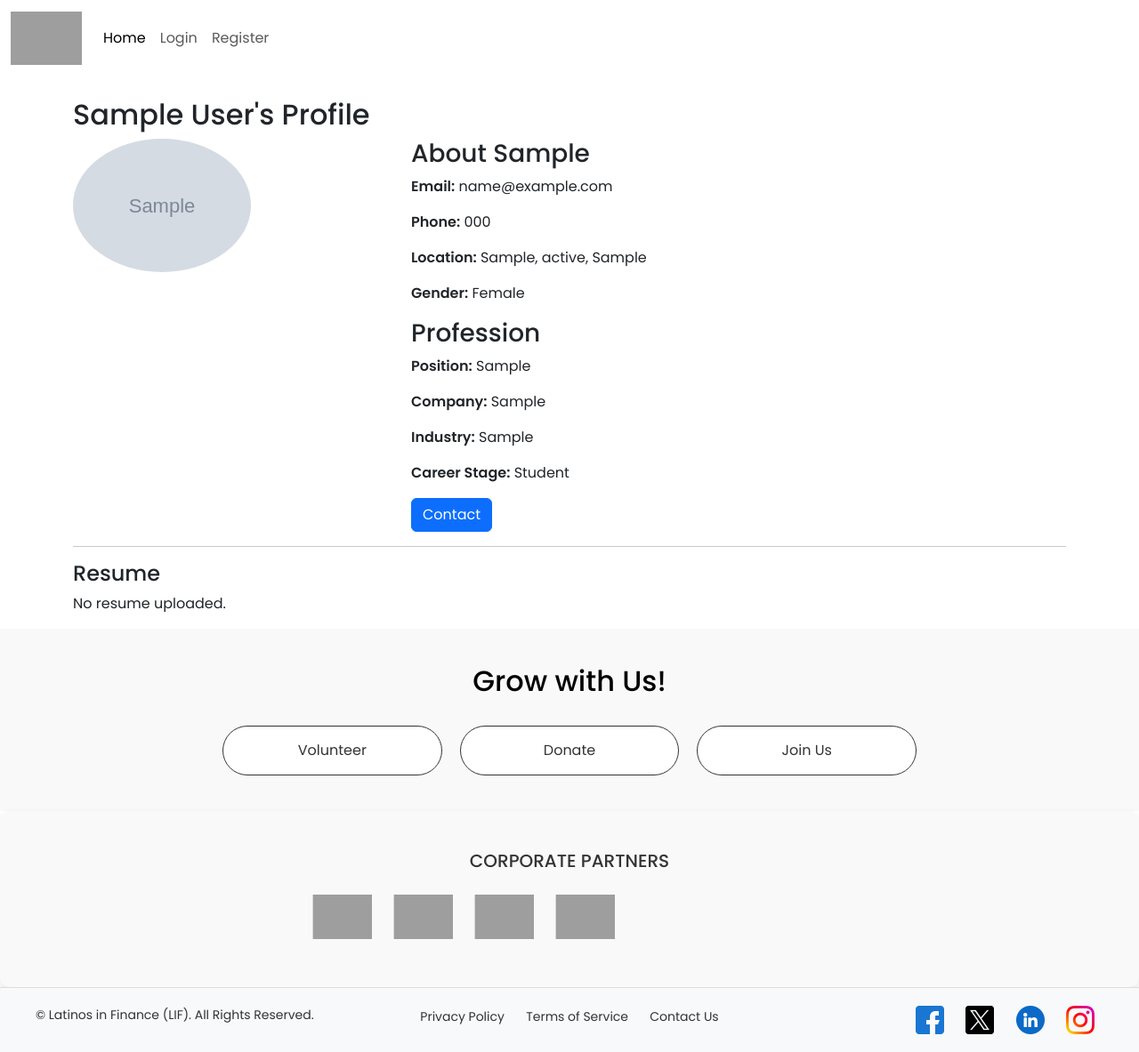
After one commit to erickvivas415/crmproject, a Django app: page /member/1/ in a window 1280 px wide. The commit adds this page. Shown: the whole page at 89% size. Run offline with Django 5.2, Linux system fonts and the light colour scheme; tables that the repository leaves empty hold one stand-in row (values such as "Sample post"); grey boxes marked "Sample" are stand-in pictures; grey boxes are pictures that could not be loaded.

Commit message:
Index for users and dashboard

```diff
--- a/homepage/models.py
+++ b/homepage/models.py
@@ -18,7 +18,7 @@ class Profile(models.Model):
     city = models.CharField(max_length=30)
     state = models.CharField(max_length=30)
     country = models.CharField(max_length=30)
-    gender = models.CharField(max_length=30, choices=gender_choices, default='Female')
+    gender = models.CharField(max_length=30, choices=gender_choices, default='Prefer not to say')
     image = models.ImageField(blank=True, upload_to='images/', default='images/profilepicture.jpg', null=True)
     resume = models.FileField(blank=True, upload_to='resumes/', null=True)
     file_url = models.URLField(max_length=255, blank=True)
--- a/homepage/templates/homepage/home.html
+++ b/homepage/templates/homepage/home.html
@@ -97,7 +97,7 @@
               <h6 style="font-size: 1rem; font-weight: 500; color: #666;">{{ x.profession.position }}</h6>
               <h6 style="font-size: 1rem; font-weight: 500; color: #666;">at {{ x.profession.company }}</h6>
               <p style="font-size: 0.9rem; color: #888; margin-top: 8px;">{{ x.profile.city }}, {{ x.profile.state }}<br>{{ x.profile.country }}</p>
-              <a href="{% url 'members_profile' x.id %}" class="btn btn-primary" style="padding: 10px 20px; background-color: #007bff; border: none; border-radius: 50px; color: white; text-decoration: none; transition: background-color 0.3s ease;">
+              <a href="{% url 'member_profile' x.id %}" class="btn btn-primary" style="padding: 10px 20px; background-color: #007bff; border: none; border-radius: 50px; color: white; text-decoration: none; transition: background-color 0.3s ease;">
                 View
               </a>
             </div>
--- a/homepage/templates/homepage/index.html
+++ b/homepage/templates/homepage/index.html
@@ -7,10 +7,16 @@
         <meta name="viewport" content="width=device-width, initial-scale=1.0">
         <link href="https://cdn.jsdelivr.net/npm/bootstrap@5.3.3/dist/css/bootstrap.min.css" rel="stylesheet" integrity="sha384-QWTKZyjpPEjISv5WaRU9OFeRpok6YctnYmDr5pNlyT2bRjXh0JMhjY6hW+ALEwIH" crossorigin="anonymous">
         <link href="https://fonts.googleapis.com/css2?family=Poppins:wght@400;500;600&display=swap" rel="stylesheet">
+        <script src="https://cdn.jsdelivr.net/npm/chart.js"></script>
         <style>
           body {
               font-family: 'Poppins', sans-serif;
           }
+          .chart-container {
+            width: 100%;
+            max-width: 600px;
+            margin-bottom: 40px;
+        }
       </style>
       <title>LIF - Latinos in Finance - Si Se Puede</title>
     </head>
@@ -36,7 +42,7 @@
                   </li>
                   {% if user.is_staff %}
                   <li class="nav-item">
-                    <a class="nav-link" href=#>Dashboard</a>
+                    <a class="nav-link" href="{% url 'dashboard' %}">Dashboard</a>
                   </li>
                   <li class="nav-item">
                     <a class="nav-link" href="{% url 'resumeboard' %}">Resume Board</a>
--- /dev/null
+++ b/homepage/templates/homepage/member_profile.html
@@ -0,0 +1,39 @@
+{% extends "homepage/index.html" %}
+
+{% block content %}
+    <div class="container mt-4">
+        <h2>{{ user1.first_name }} {{ user1.last_name }}'s Profile</h2>
+
+        <div class="row">
+            <div class="col-md-4">
+                <!-- Profile image -->
+                <img src="{{ profile1.image.url }}" alt="Profile Image" class="img-fluid rounded-circle" style="width: 200px;">
+            </div>
+            <div class="col-md-8">
+                <!-- User details -->
+                <h3>About {{ user1.first_name }}</h3>
+                <p><strong>Email:</strong> {{ user1.email }}</p>
+                <p><strong>Phone:</strong> {{ profile1.phone }}</p>
+                <p><strong>Location:</strong> {{ profile1.city }}, {{ profile1.state }}, {{ profile1.country }}</p>
+                <p><strong>Gender:</strong> {{ profile1.get_gender_display }}</p>  <!-- Display gender choice text -->
+
+                <h3>Profession</h3>
+                <p><strong>Position:</strong> {{ profession1.position }}</p>
+                <p><strong>Company:</strong> {{ profession1.company }}</p>
+                <p><strong>Industry:</strong> {{ profession1.industry }}</p>
+                <p><strong>Career Stage:</strong> {{ profession1.get_career_stage_display }}</p> <!-- Display career stage choice -->
+
+                <a href="mailto:{{ user1.email }}" class="btn btn-primary">Contact</a>
+            </div>
+        </div>
+
+        <hr>
+
+        <h4>Resume</h4>
+        {% if profile.resume %}
+            <a href="{{ profile1.resume.url }}" class="btn btn-secondary" target="_blank">View Resume</a>
+        {% else %}
+            <p>No resume uploaded.</p>
+        {% endif %}
+    </div>
+{% endblock %}
--- a/homepage/templates/homepage/profile.html
+++ b/homepage/templates/homepage/profile.html
@@ -18,6 +18,7 @@
                     {{ user.profile.state }}
                     <p>{{ user.profile.country }}</p>
                     <p>Phone # {{ user.profile.phone }}</p>
+                    <p>Gender: {{ user.profile.gender }}</p>
                     <p>Email: {{ user.email }}</p>
                   </div>
               </div>
--- a/homepage/urls.py
+++ b/homepage/urls.py
@@ -15,5 +15,8 @@ urlpatterns = [
     path('password-reset/', views.custom_password_reset_request, name='custom_password_reset'),
     path('reset/<uidb64>/<token>/', views.custom_password_reset_confirm, name='custom_password_reset_confirm'),
     path('delete_user/<int:id>/', views.delete_user, name='delete_user'),
+    path('dashboard/', views.dashboard_view, name='dashboard'),
+    path('member/<int:id>/', views.member_profile, name='member_profile'),  # This should match the link in your template
+
 
 ]
--- a/homepage/views.py
+++ b/homepage/views.py
@@ -1,11 +1,15 @@
 from django.utils.http import urlsafe_base64_decode
-from django.shortcuts import render, redirect
+from django.shortcuts import render, redirect, get_object_or_404
 from .models import User, Profile, Profession
-from django.contrib.auth import login, authenticate, logout
+from django.contrib.auth import login, authenticate, logout, get_user_model
 from django.contrib import messages
 from django.shortcuts import redirect
 from .forms import SignUpForm
 from django.contrib.auth.models import User
+from django.db.models import Count
+from django.core.paginator import Paginator
+
+
 from django.contrib.auth.decorators import login_required
 import os
 import smtplib
@@ -43,7 +47,15 @@ def index(request):
     return render(request, 'homepage/index.html', {})
 
 def home(request):
-    return render(request, 'homepage/home.html', {})
+    users = User.objects.exclude(id=request.user.id).order_by('first_name')  # Exclude current user
+    paginator = Paginator(users, 6)  # Show 6 users per page
+
+    page_number = request.GET.get('page')
+    paginator_userdb = paginator.get_page(page_number)
+
+    return render(request, 'homepage/home.html', {
+        'paginator_userdb': paginator_userdb
+    })
 
 @login_required
 def profile(request):
@@ -148,6 +160,7 @@ def update_profile(request):
         profile.state = request.POST.get("state", profile.state)
         profile.country = request.POST.get("country", profile.country)
         profile.phone = request.POST.get("phone", profile.phone)
+        profile.gender = request.POST.get("gender", profile.gender)
         user.email = request.POST.get("email", user.email)
 
         # Second Card
@@ -266,3 +279,46 @@ def custom_password_reset_confirm(request, uidb64, token):
     else:
         messages.error(request, "The reset link is invalid or has expired.")
         return redirect('custom_password_reset')
+
+
+def dashboard_view(request):
+    total_users = Profile.objects.count()
+
+    gender_dist = list(Profile.objects.values('gender').annotate(count=Count('id')))
+    city_dist = list(Profile.objects.values('city').annotate(count=Count('id')))
+    state_dist = list(Profile.objects.values('state').annotate(count=Count('id')))
+    industry_dist = list(Profile.objects.values('user__profession__industry').annotate(count=Count('id')))
+    career_stage_dist = list(Profile.objects.values('user__profession__career_stage').annotate(count=Count('id')))
+
+    context = {
+        'total_users': total_users,
+        'gender_dist': gender_dist,
+        'industry_dist': industry_dist,
+        'city_dist': city_dist,
+        'state_dist': state_dist,
+        'career_stage_dist': career_stage_dist,
+    }
+
+    return render(request, 'homepage/dashboard.html', context)
+
+def member_profile(request, id):
+    user = get_object_or_404(User, id=id)
+    # Try to get the profile, or handle the case where it doesn't exist
+    try:
+        profile = user.profile  # Assuming a OneToOne relationship with Profile
+    except Profile.DoesNotExist:
+        profile = None  # If no profile exists, set profile to None
+
+    # Get the associated Profession information (it should exist for each user)
+    profession = user.profession if hasattr(user, 'profession') else None
+
+    # Pass the user, profile, and profession to the context
+    context = {
+        'user1': user,
+        'profile1': profile,
+        'profession1': profession,
+    }
+
+
+
+    return render(request, 'homepage/member_profile.html', context)
```
Also changed, not shown: homepage/admin.py (+16 -2 lines), homepage/templates/homepage/dashboard.html (added, +106 -0 lines), homepage/templates/homepage/update_profile.html (+7 -0 lines), homepage/migrations/0007_alter_profile_gender.py (added).
